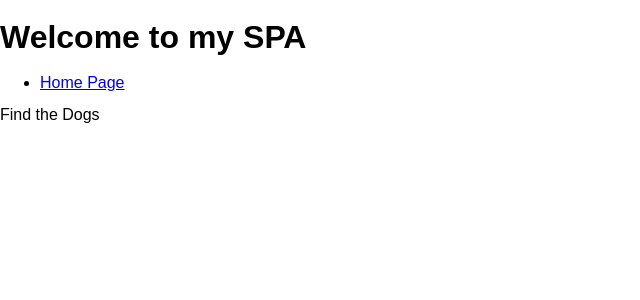
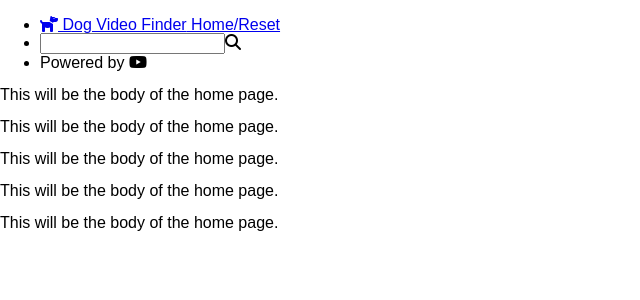
Before and after one commit to clgrogan/YoutubeDogVideoSearch, a React (Create React App) app: page / in a window 1280 px wide. Shown: the top 300 px of the page, without its empty margins (0-640 px from the left). Built offline with nearby package versions, Linux system fonts and the light colour scheme.

Commit message:
Added header bar component. Deleted unused pages.

```diff
--- a/public/index.html
+++ b/public/index.html
@@ -1,15 +1,18 @@
 <!DOCTYPE html>
 <html lang="en">
   <head>
-    <meta charset="utf-8">
-    <link rel="shortcut icon" href="%PUBLIC_URL%/favicon.ico">
-    <meta name="viewport" content="width=device-width, initial-scale=1, shrink-to-fit=no">
-    <meta name="theme-color" content="#000000">
+    <meta charset="utf-8" />
+    <link rel="shortcut icon" href="%PUBLIC_URL%/favicon.ico" />
+    <meta
+      name="viewport"
+      content="width=device-width, initial-scale=1, shrink-to-fit=no"
+    />
+    <meta name="theme-color" content="#000000" />
     <!--
       manifest.json provides metadata used when your web app is added to the
       homescreen on Android. See https://developers.google.com/web/fundamentals/web-app-manifest/
     -->
-    <link rel="manifest" href="%PUBLIC_URL%/manifest.json">
+    <link rel="manifest" href="%PUBLIC_URL%/manifest.json" />
     <!--
       Notice the use of %PUBLIC_URL% in the tags above.
       It will be replaced with the URL of the `public` folder during the build.
@@ -20,6 +23,10 @@
       Learn how to configure a non-root public URL by running `npm run build`.
     -->
     <title>Youtube Dog Video Search</title>
+    <script
+      src="https://kit.fontawesome.com/5c51862814.js"
+      crossorigin="anonymous"
+    ></script>
   </head>
   <body>
     <noscript>
--- a/src/App.jsx
+++ b/src/App.jsx
@@ -1,27 +1,16 @@
 import React from 'react'
-import { BrowserRouter as Router, Link, Route, Switch } from 'react-router-dom'
-import Page from './pages/Page'
-import Page2 from './pages/Page2'
+import { BrowserRouter as Router, Route, Switch } from 'react-router-dom'
+
 import HomePage from './pages/HomePage'
 import NotFound from './pages/NotFound'
+import HeaderBar from './components/HeaderBar'
 
 const App = () => {
   return (
     <Router>
-      <header>
-        <h1>Welcome to my SPA</h1>
-        <nav>
-          <ul>
-            <li>
-              <Link to="/">Home Page</Link>
-            </li>
-          </ul>
-        </nav>
-      </header>
+      <HeaderBar />
       <Switch>
         <Route exact path="/" component={HomePage}></Route>
-        <Route exact path="/1" component={Page}></Route>
-        <Route exact path="/2" component={Page2}></Route>
         <Route path="*" component={NotFound}></Route>
       </Switch>
     </Router>
--- /dev/null
+++ b/src/components/HeaderBar.jsx
@@ -0,0 +1,28 @@
+import React from 'react'
+import { Link } from 'react-router-dom'
+
+const HeaderBar = () => {
+  return (
+    <header>
+      <nav>
+        <ul>
+          <li>
+            <Link to="/">
+              <i class="fas fa-dog"></i> Dog Video Finder
+              <span className="minimizedText"> Home/Reset</span>
+            </Link>
+          </li>
+          <li>
+            <input></input>
+            <i class="fas fa-search"></i>
+          </li>
+          <li>
+            Powered by <i class="fab fa-youtube"></i>{' '}
+          </li>
+        </ul>
+      </nav>
+    </header>
+  )
+}
+
+export default HeaderBar
--- a/src/components/SearchBar.jsx
+++ /dev/null
@@ -1,7 +0,0 @@
-import React from 'react'
-
-const SearchBar = () => {
-  return <div>Find the Dogs</div>
-}
-
-export default SearchBar
--- a/src/pages/HomePage.jsx
+++ b/src/pages/HomePage.jsx
@@ -1,8 +1,15 @@
 import React from 'react'
-import SearchBar from '../components/SearchBar'
 
 const HomePage = () => {
-  return <SearchBar />
+  return (
+    <>
+      <p>This will be the body of the home page.</p>
+      <p>This will be the body of the home page.</p>
+      <p>This will be the body of the home page.</p>
+      <p>This will be the body of the home page.</p>
+      <p>This will be the body of the home page.</p>
+    </>
+  )
 }
 
 export default HomePage
--- a/src/pages/Page.jsx
+++ /dev/null
@@ -1,7 +0,0 @@
-import React from 'react'
-
-const Page = () => {
-  return <div>This is a Page</div>
-}
-
-export default Page
--- a/src/pages/Page2.jsx
+++ /dev/null
@@ -1,7 +0,0 @@
-import React from 'react'
-
-const Page2 = () => {
-  return <div>This is another Page</div>
-}
-
-export default Page2
```
